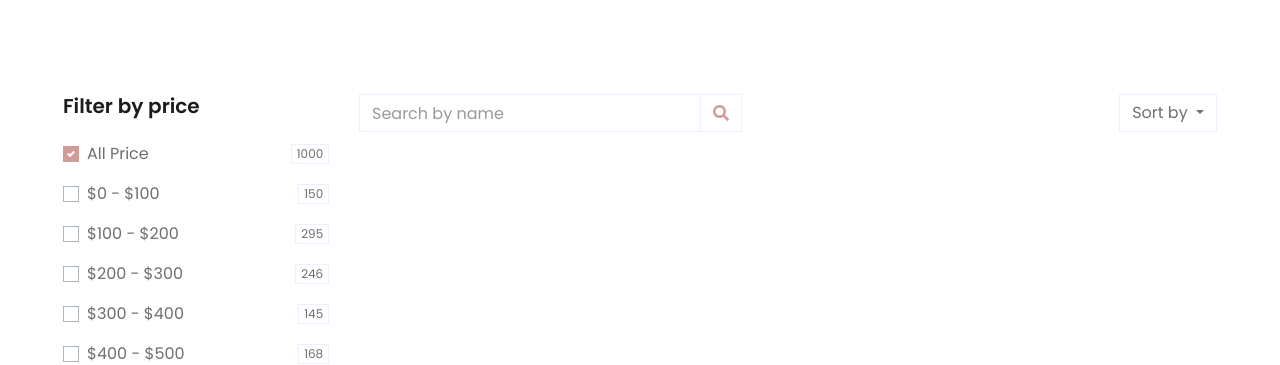
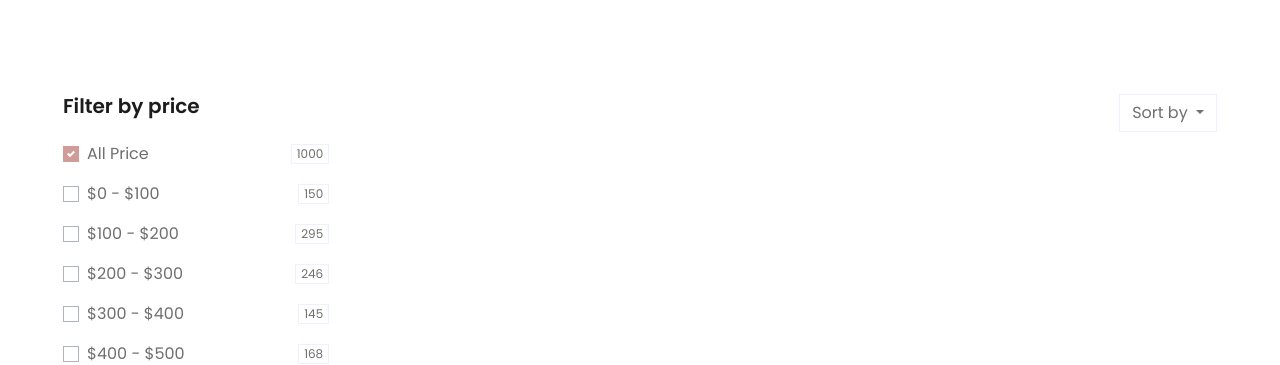
Before and after one commit to AleksKostadinov/eshop, a Django app: page /shop/ in a window 1280 px wide. Shown: the part 147-512 px from the top of the page. Run offline with Django 4.2, Linux system fonts and the light colour scheme; data that the repository does not hold is empty; some libraries are stand-ins or nearby versions.

Commit message:
Search functionality

```diff
--- a/shop_app/urls.py
+++ b/shop_app/urls.py
@@ -1,5 +1,5 @@
 from django.urls import path
-from .views import HomeListView, ShopListView, ContactView, ProductDetailView, GenderListView, CategoryListView, CategoryGenderListView
+from .views import HomeListView, ShopListView, ContactView, ProductDetailView, GenderListView, CategoryListView, CategoryGenderListView, ProductSearchView
 
 app_name = 'shop_app'
 
@@ -12,4 +12,5 @@ urlpatterns = [
     path('shop/<slug:category_slug>/<slug:gender_slug>/<slug:slug>/', ProductDetailView.as_view(), name='product_detail'),
     path('shop/<slug:category_slug>/<slug:gender_slug>/', CategoryGenderListView.as_view(), name='shop_by'),
     path('contact/', ContactView.as_view(), name='contact'),
+    path('search/', ProductSearchView.as_view(), name='product_search'),
 ]
--- a/shop_app/views.py
+++ b/shop_app/views.py
@@ -111,3 +111,16 @@ class ContactView(FormView):
             messages.error(self.request, f"Error sending email: {e}")
         else:
             messages.success(self.request, "Email sent successfully!")
+
+
+# ProductsMixin
+class ProductSearchView(ListView):
+    template_name = 'shop_app/shop_by.html'
+    model = Product
+    context_object_name = 'products'
+
+    def get_queryset(self):
+        query = self.request.GET.get('q')
+        if query:
+            return Product.objects.filter(product_name__icontains=query)
+        return Product.objects.all()
--- a/templates/base/navbar.html
+++ b/templates/base/navbar.html
@@ -40,18 +40,20 @@
                         class="text-primary font-weight-bold border px-3 mr-1">E</span>Shop</h1>
             </a>
         </div>
+
         <div class="col-lg-6 col-6 text-left">
-            <form action="">
+            <form method="GET" action="{% url 'shop_app:product_search' %}">
                 <div class="input-group">
-                    <input type="text" class="form-control" placeholder="Search for products">
+                    <input type="text" class="form-control" name="q" placeholder="Search for products">
                     <div class="input-group-append">
-                        <span class="input-group-text bg-transparent text-primary">
+                        <button class="input-group-text bg-transparent text-primary">
                             <i class="fa fa-search"></i>
-                        </span>
+                        </button>
                     </div>
                 </div>
             </form>
         </div>
+
         <div class="col-lg-3 col-6 text-right">
             <a href="" class="btn border">
                 <i class="fas fa-heart text-primary"></i>
--- a/templates/shop_app/shop.html
+++ b/templates/shop_app/shop.html
@@ -144,17 +144,7 @@
                 <div class="row pb-3">
                     <div class="col-12 pb-1">
                         <div class="d-flex align-items-center justify-content-between mb-4">
-                            <form action="">
-                                <div class="input-group">
-                                    <input type="text" class="form-control" placeholder="Search by name">
-                                    <div class="input-group-append">
-                                        <span class="input-group-text bg-transparent text-primary">
-                                            <i class="fa fa-search"></i>
-                                        </span>
-                                    </div>
-                                </div>
-                            </form>
-                            <div class="dropdown ml-4">
+                            <div class="dropdown ml-auto">
                                 <button class="btn border dropdown-toggle" type="button" id="triggerId" data-toggle="dropdown" aria-haspopup="true"
                                         aria-expanded="false">
                                             Sort by
```
Also changed, not shown: templates/shop_app/shop_by.html (+1 -11 lines), media/photos/products/product-6.jpg (added).
